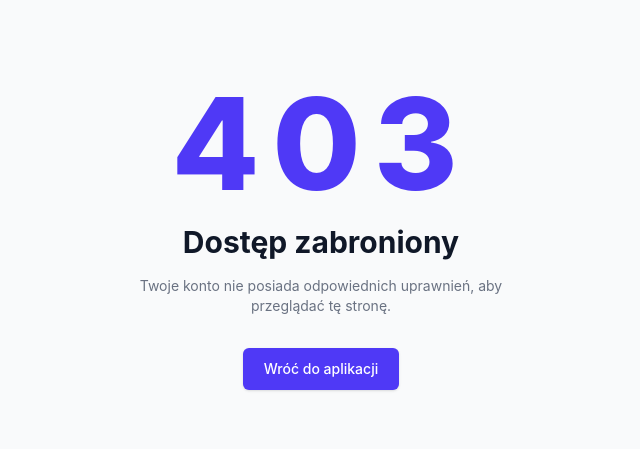
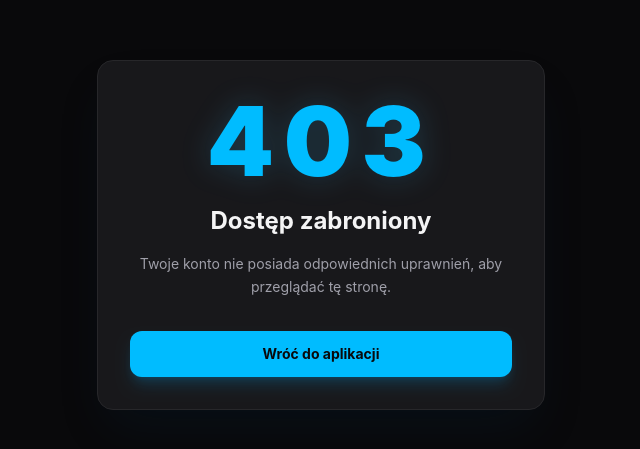
Before and after one commit to bhandziak/PUS-projekt-koncowy, a React (Vite) app in the folder client/: page /not-authorized in a window 1280 px wide. Shown: the part 165-614 px from the top of the page, without its empty margins (319-959 px from the left). Built offline with nearby package versions, Linux system fonts and the light colour scheme; no server answers.

Commit message:
adjusted styles for error pages

```diff
--- a/client/src/pages/public/error/DefaultPage.tsx
+++ b/client/src/pages/public/error/DefaultPage.tsx
@@ -3,21 +3,28 @@ import { ROUTES } from '../../../app/router/routePaths';
 
 const DefaultPage = () => {
   return (
-    <div className="min-h-screen flex flex-col items-center justify-center bg-gray-50 px-4 text-center">
-      <div className="max-w-md space-y-4">
-        <h1 className="text-9xl font-extrabold text-gray-300 tracking-widest">404</h1>
-        <h2 className="text-3xl font-bold text-gray-900">Zagubiłeś się?</h2>
-        <p className="text-gray-500 text-sm max-w-sm mx-auto">
+    <div className="dark-auth-bg px-4">
+      <div className="dark-auth-card flex flex-col items-center text-center space-y-4">
+
+        <h1 className="text-8xl font-black text-sky-400 tracking-widest select-none drop-shadow-[0_0_15px_rgba(56,189,248,0.2)]">
+          404
+        </h1>
+
+        <h2 className="text-2xl font-bold text-zinc-100">Zagubiłeś się?</h2>
+
+        <p className="text-zinc-400 text-sm max-w-sm mx-auto leading-relaxed">
           Strona, której szukasz, nie istnieje, została usunięta lub jej nazwa uległa zmianie.
         </p>
-        <div className="pt-4">
+
+        <div className="pt-4 w-full">
           <Link
             to={ROUTES.HOME}
-            className="inline-flex items-center px-5 py-2.5 border border-gray-300 text-sm font-medium rounded-md shadow-sm text-gray-700 bg-white hover:bg-gray-50 transition-colors focus:outline-none focus:ring-2 focus:ring-offset-2 focus:ring-indigo-500"
+            className="dark-auth-btn-primary inline-block text-center"
           >
             Strona główna
           </Link>
         </div>
+
       </div>
     </div>
   );
--- a/client/src/pages/public/error/ForbiddenPage.tsx
+++ b/client/src/pages/public/error/ForbiddenPage.tsx
@@ -3,21 +3,28 @@ import { ROUTES } from '../../../app/router/routePaths';
 
 const ForbiddenPage = () => {
   return (
-    <div className="min-h-screen flex flex-col items-center justify-center bg-gray-50 px-4 text-center">
-      <div className="max-w-md space-y-4">
-        <h1 className="text-9xl font-extrabold text-indigo-600 tracking-widest">403</h1>
-        <h2 className="text-3xl font-bold text-gray-900">Dostęp zabroniony</h2>
-        <p className="text-gray-500 text-sm max-w-sm mx-auto">
+    <div className="dark-auth-bg px-4">
+      <div className="dark-auth-card flex flex-col items-center text-center space-y-4">
+
+        <h1 className="text-8xl font-black text-sky-400 tracking-widest select-none drop-shadow-[0_0_15px_rgba(56,189,248,0.2)]">
+          403
+        </h1>
+
+        <h2 className="text-2xl font-bold text-zinc-100">Dostęp zabroniony</h2>
+
+        <p className="text-zinc-400 text-sm max-w-sm mx-auto leading-relaxed">
           Twoje konto nie posiada odpowiednich uprawnień, aby przeglądać tę stronę.
         </p>
-        <div className="pt-4">
+
+        <div className="pt-4 w-full">
           <Link
             to={ROUTES.HOME}
-            className="inline-flex items-center px-5 py-2.5 border border-transparent text-sm font-medium rounded-md shadow-sm text-white bg-indigo-600 hover:bg-indigo-700 transition-colors focus:outline-none focus:ring-2 focus:ring-offset-2 focus:ring-indigo-500"
+            className="dark-auth-btn-primary inline-block text-center"
           >
             Wróć do aplikacji
           </Link>
         </div>
+
       </div>
     </div>
   );
--- a/client/src/pages/public/error/UnauthorizedPage.tsx
+++ b/client/src/pages/public/error/UnauthorizedPage.tsx
@@ -3,21 +3,28 @@ import { ROUTES } from '../../../app/router/routePaths';
 
 const UnauthorizedPage = () => {
   return (
-    <div className="min-h-screen flex flex-col items-center justify-center bg-gray-50 px-4 text-center">
-      <div className="max-w-md space-y-4">
-        <h1 className="text-9xl font-extrabold text-indigo-600 tracking-widest">401</h1>
-        <h2 className="text-3xl font-bold text-gray-900">Brak autoryzacji</h2>
-        <p className="text-gray-500 text-sm max-w-sm mx-auto">
+    <div className="dark-auth-bg px-4">
+      <div className="dark-auth-card flex flex-col items-center text-center space-y-4">
+
+        <h1 className="text-8xl font-black text-sky-400 tracking-widest select-none drop-shadow-[0_0_15px_rgba(56,189,248,0.2)]">
+          401
+        </h1>
+
+        <h2 className="text-2xl font-bold text-zinc-100">Brak autoryzacji</h2>
+
+        <p className="text-zinc-400 text-sm max-w-sm mx-auto leading-relaxed">
           Musisz być zalogowany, aby uzyskać dostęp do tej zawartości. Zaloguj się i spróbuj ponownie.
         </p>
-        <div className="pt-4">
+
+        <div className="pt-4 w-full">
           <Link
             to={ROUTES.LOGIN}
-            className="inline-flex items-center px-5 py-2.5 border border-transparent text-sm font-medium rounded-md shadow-sm text-white bg-indigo-600 hover:bg-indigo-700 transition-colors focus:outline-none focus:ring-2 focus:ring-offset-2 focus:ring-indigo-500"
+            className="dark-auth-btn-primary inline-block text-center"
           >
             Zaloguj się
           </Link>
         </div>
+
       </div>
     </div>
   );
```
